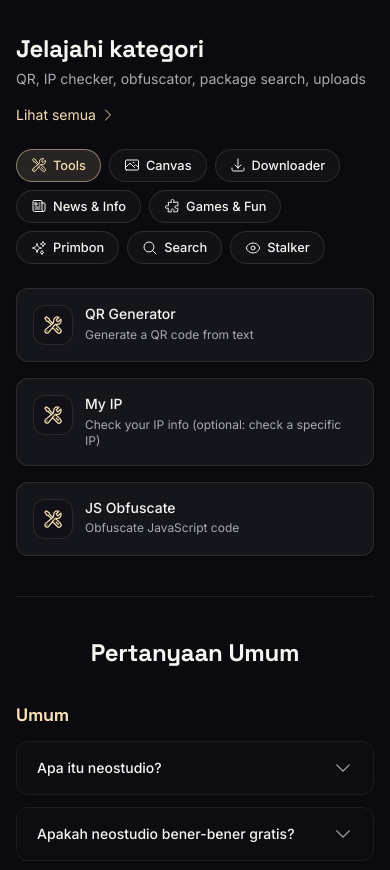
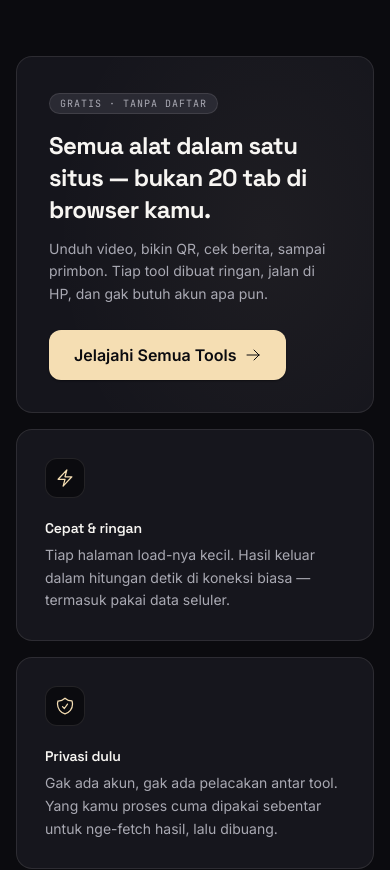
Before and after one commit to Leoo-B/neostudio, a React (Vite) app in the folder apps/web/: page / in a window 390 px wide. Shown: the part 1180-2050 px from the top of the page. Built offline with nearby package versions, Linux system fonts and the light colour scheme; no server answers.

Commit message:
feat(web): integrasi bento-02 (21st.dev ln-dev7) sebagai section kenapa neostudio — adaptasi token & copy neostudio; add shadcn button (registry url baru)

```diff
--- a/apps/web/package.json
+++ b/apps/web/package.json
@@ -14,6 +14,7 @@
     "@heroicons/react": "^2.2.0",
     "@neostudio/shared": "workspace:*",
     "@radix-ui/react-accordion": "^1.2.20",
+    "@radix-ui/react-slot": "^1.3.3",
     "@radix-ui/react-tabs": "^1.1.21",
     "@tanstack/react-query": "^5.102.8",
     "@tanstack/react-router": "^1.170.32",
--- /dev/null
+++ b/apps/web/src/components/ui/bento-02.tsx
@@ -0,0 +1,70 @@
+import { ArrowRightIcon, BoltIcon, ShieldCheckIcon } from "@heroicons/react/24/outline"
+import { Link } from "@tanstack/react-router"
+
+export default function Bento02() {
+  return (
+    <section className="py-16 sm:py-24">
+      <div className="grid grid-cols-1 gap-4 sm:grid-cols-2">
+        {/* Wide top tile */}
+        <div className="relative overflow-hidden rounded-2xl border border-line bg-card p-8 sm:col-span-2 nb-lift">
+          <div
+            aria-hidden
+            className="pointer-events-none absolute inset-0 opacity-40"
+            style={{
+              background:
+                "radial-gradient(ellipse 60% 80% at 70% 50%, rgba(245,222,179,0.10), transparent)",
+            }}
+          />
+          <div className="relative flex flex-col gap-6 sm:flex-row sm:items-center sm:justify-between">
+            <div className="max-w-lg">
+              <span className="inline-flex items-center gap-1.5 rounded-full border border-line bg-muted px-2.5 py-0.5 font-mono text-[10px] uppercase tracking-widest text-muted-fg">
+                gratis · tanpa daftar
+              </span>
+              <h2 className="mt-4 font-head text-2xl sm:text-3xl tracking-tight">
+                Semua alat dalam satu situs — bukan 20 tab di browser kamu.
+              </h2>
+              <p className="mt-3 text-sm text-muted-fg leading-relaxed">
+                Unduh video, bikin QR, cek berita, sampai primbon. Tiap tool dibuat
+                ringan, jalan di HP, dan gak butuh akun apa pun.
+              </p>
+            </div>
+            <Link
+              to="/tools"
+              className="nb-btn inline-flex w-fit shrink-0 items-center gap-2 min-h-[44px]"
+            >
+              Jelajahi Semua Tools <ArrowRightIcon className="w-4 h-4" aria-hidden />
+            </Link>
+          </div>
+        </div>
+
+        {/* Bottom-left tile */}
+        <div className="flex flex-col gap-5 rounded-2xl border border-line bg-muted/40 p-7 nb-lift">
+          <div className="grid w-10 h-10 place-items-center rounded-xl border border-line bg-bg">
+            <BoltIcon className="w-5 h-5 text-cream" strokeWidth={1.5} aria-hidden />
+          </div>
+          <div>
+            <h3 className="text-sm font-semibold">Cepat &amp; ringan</h3>
+            <p className="mt-1.5 text-sm text-muted-fg leading-relaxed">
+              Tiap halaman load-nya kecil. Hasil keluar dalam hitungan detik di
+              koneksi biasa — termasuk pakai data seluler.
+            </p>
+          </div>
+        </div>
+
+        {/* Bottom-right tile */}
+        <div className="flex flex-col gap-5 rounded-2xl border border-line bg-muted/40 p-7 nb-lift">
+          <div className="grid w-10 h-10 place-items-center rounded-xl border border-line bg-bg">
+            <ShieldCheckIcon className="w-5 h-5 text-cream" strokeWidth={1.5} aria-hidden />
+          </div>
+          <div>
+            <h3 className="text-sm font-semibold">Privasi dulu</h3>
+            <p className="mt-1.5 text-sm text-muted-fg leading-relaxed">
+              Gak ada akun, gak ada pelacakan antar tool. Yang kamu proses cuma
+              dipakai sebentar untuk nge-fetch hasil, lalu dibuang.
+            </p>
+          </div>
+        </div>
+      </div>
+    </section>
+  )
+}
--- /dev/null
+++ b/apps/web/src/components/ui/button.tsx
@@ -0,0 +1,56 @@
+import * as React from "react"
+import { Slot } from "@radix-ui/react-slot"
+import { cva, type VariantProps } from "class-variance-authority"
+
+import { cn } from "@/lib/utils"
+
+const buttonVariants = cva(
+  "inline-flex items-center justify-center gap-2 whitespace-nowrap rounded-md text-sm font-medium ring-offset-background transition-colors focus-visible:outline-none focus-visible:ring-2 focus-visible:ring-ring focus-visible:ring-offset-2 disabled:pointer-events-none disabled:opacity-50 [&_svg]:pointer-events-none [&_svg]:size-4 [&_svg]:shrink-0",
+  {
+    variants: {
+      variant: {
+        default: "bg-primary text-primary-foreground hover:bg-primary/90",
+        destructive:
+          "bg-destructive text-destructive-foreground hover:bg-destructive/90",
+        outline:
+          "border border-input bg-background hover:bg-accent hover:text-accent-foreground",
+        secondary:
+          "bg-secondary text-secondary-foreground hover:bg-secondary/80",
+        ghost: "hover:bg-accent hover:text-accent-foreground",
+        link: "text-primary underline-offset-4 hover:underline",
+      },
+      size: {
+        default: "h-10 px-4 py-2",
+        sm: "h-9 rounded-md px-3",
+        lg: "h-11 rounded-md px-8",
+        icon: "h-10 w-10",
+      },
+    },
+    defaultVariants: {
+      variant: "default",
+      size: "default",
+    },
+  }
+)
+
+export interface ButtonProps
+  extends React.ButtonHTMLAttributes<HTMLButtonElement>,
+    VariantProps<typeof buttonVariants> {
+  asChild?: boolean
+}
+
+const Button = React.forwardRef<HTMLButtonElement, ButtonProps>(
+  ({ className, variant, size, asChild = false, ...props }, ref) => {
+    const Comp = asChild ? Slot : "button"
+    return (
+      <Comp
+        className={cn(buttonVariants({ variant, size, className }))}
+        ref={ref}
+        {...props}
+      />
+    )
+  }
+)
+Button.displayName = "Button"
+
+export { Button, buttonVariants }
--- a/apps/web/src/pages/HomePage.tsx
+++ b/apps/web/src/pages/HomePage.tsx
@@ -7,6 +7,7 @@ import { FAQ } from "../components/FAQ"
 import { Reveal } from "../components/Reveal"
 import { AnimatedCounter } from "../components/AnimatedCounter"
 import { Header, Footer } from "../components/Layout"
+import Bento02 from "../components/ui/bento-02"
 
 export default function HomePage() {
   const [selectedTab, setSelectedTab] = useState<string>("tools")
@@ -86,6 +87,11 @@ export default function HomePage() {
             })}
           </div>
         </section>
+
+        {/* Bento — kenapa neostudio */}
+        <Reveal>
+          <Bento02 />
+        </Reveal>
 
         {/* Bento kategori — tabs + 3 tool preview */}
         <Reveal>
```
Also changed, not shown: 1 other file (tests, documents, lock files or other folders).
